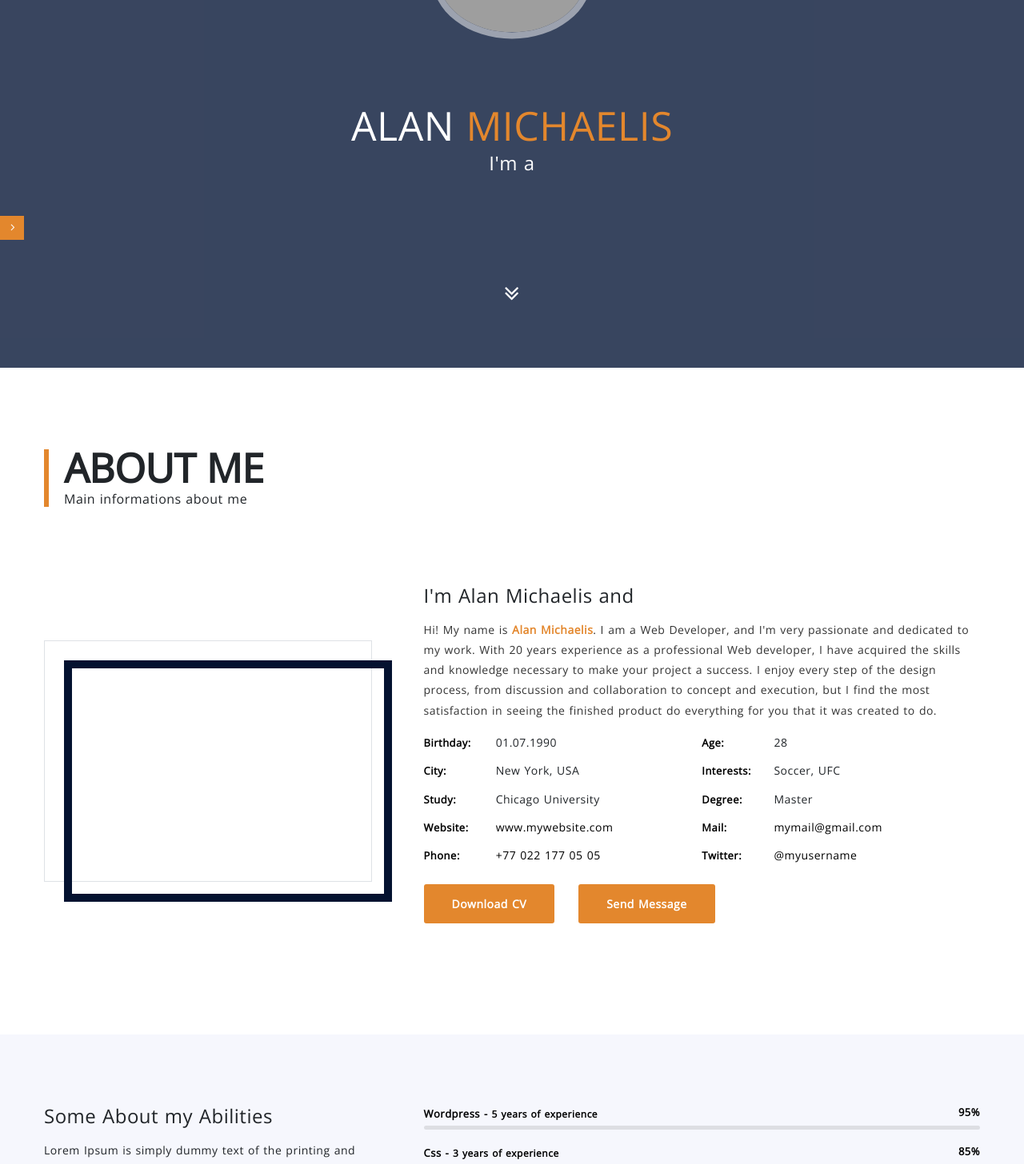
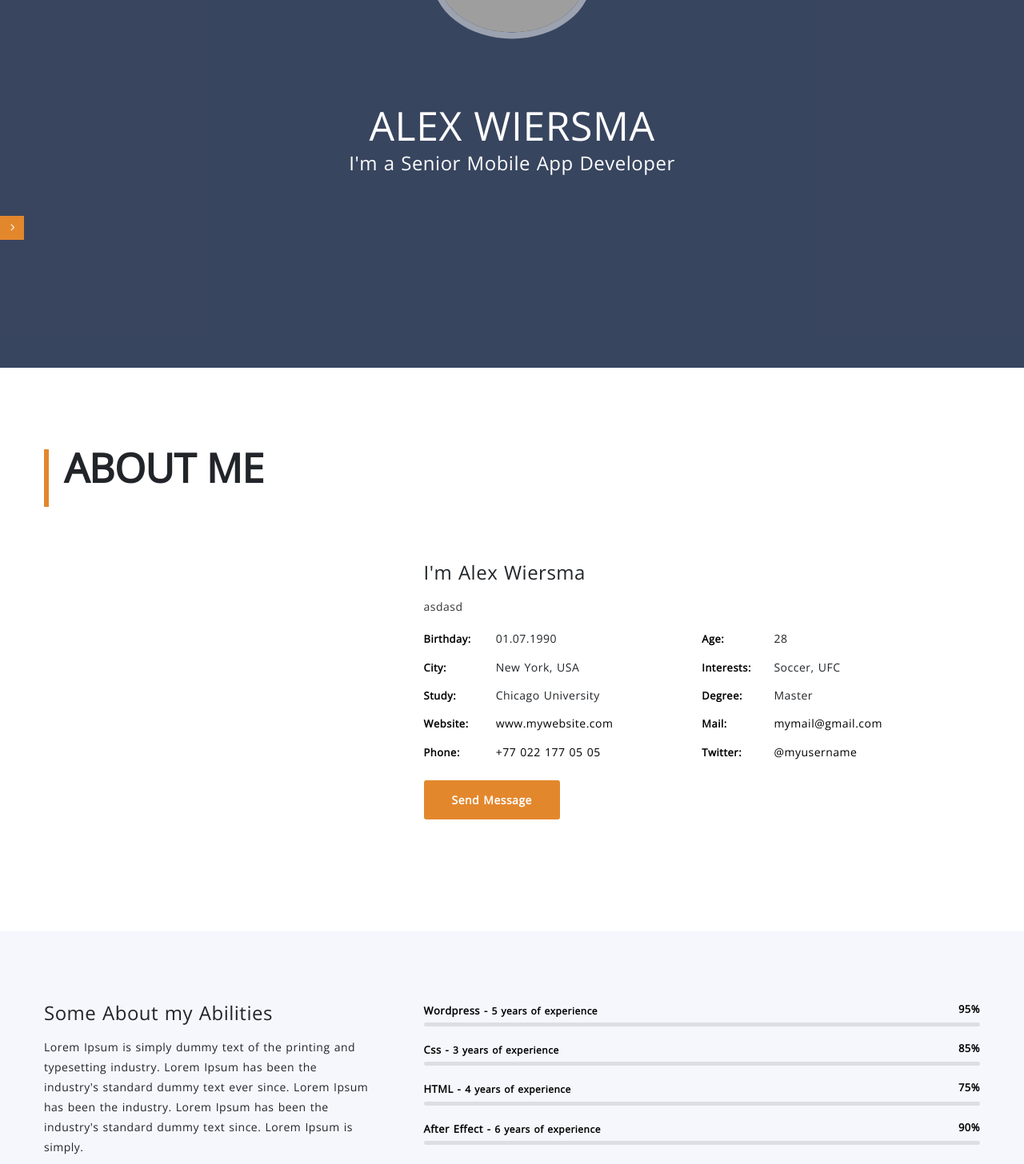
Before and after one commit to AlexWiersma/githubpages, a Nuxt app: page / in a window 1280 px wide. Shown: the part 340-1796 px from the top of the page at 80% size. Built offline with nearby package versions, Linux system fonts and the light colour scheme; grey boxes are pictures that could not be loaded.

Commit message:
screensize_fixes: cleanup

```diff
--- a/pages/index.vue
+++ b/pages/index.vue
@@ -2,20 +2,9 @@
 
   <!-- WRAPPER ALL -->
   <div class="arlo_tm_wrapper_all">
-
-    <!--    <div id="arlo_tm_popup_blog">-->
-    <!--      <div class="container">-->
-    <!--        <div class="inner_popup scrollable"></div>-->
-    <!--      </div>-->
-    <!--      <span class="close"><a href="#"></a></span>-->
-    <!--    </div>-->
-
     <!-- MOBILE MENU -->
     <div class="arlo_tm_mobile_header_wrap">
       <div class="main_wrap">
-        <div class="logo">
-          <img src="img/logo/mobile_logo.png" alt="" />
-        </div>
         <div v-on:click="toggleMobileMenu($event)" class="arlo_tm_trigger">
           <div class="hamburger hamburger--collapse-r">
             <div class="hamburger-box">
@@ -29,9 +18,7 @@
           <ul class="anchor_nav">
             <li><a href="#home">Home</a></li>
             <li><a href="#about">About</a></li>
-            <li><a href="#services">Services</a></li>
             <li><a href="#portfolio">Portfolio</a></li>
-            <li><a href="#news">News</a></li>
             <li><a href="#contact">Contact</a></li>
           </ul>
         </div>
@@ -43,21 +30,14 @@
     <div class="arlo_tm_content">
 
       <!-- LEFTPART -->
-      <!--      <div class="arlo_tm_leftpart_wrap opened">-->
-      <!--      <div class="arlo_tm_leftpart_wrap hide">-->
-      <!--      <div class="arlo_tm_leftpart_wrap">-->
       <div v-bind:class="[openAndHideSideMenuElement('arlo_tm_leftpart_wrap')]">
         <div class="leftpart_inner">
-          <div class="logo_wrap">
-            <a href="#"><img src="img/logo/desktop-logo.png" alt="" /></a>
-          </div>
+          <div class="logo_wrap"></div>
           <div class="menu_list_wrap">
             <ul class="anchor_nav">
               <li><a href="#home">Home</a></li>
               <li><a href="#about">About</a></li>
-              <li><a href="#services">Services</a></li>
               <li><a href="#portfolio">Portfolio</a></li>
-              <li><a href="#news">News</a></li>
               <li><a href="#contact">Contact</a></li>
             </ul>
           </div>
@@ -97,15 +77,12 @@
                       <img src="img/hero/new.jpg" alt="" />
                     </div>
                     <div class="name_holder">
-                      <h3>Alan <span>Michaelis</span></h3>
+                      <h3>Alex Wiersma</h3>
                     </div>
                     <div class="text_typing">
-                      <p>I'm a <span class="arlo_tm_animation_text_word"></span></p>
+                      <p>I'm a Senior Mobile App Developer</p>
                     </div>
                   </div>
-                </div>
-                <div class="arlo_tm_arrow_wrap bounce anchor">
-                  <a href="#about"><i class="xcon-angle-double-down"></i></a>
                 </div>
               </div>
             </div>
@@ -117,29 +94,28 @@
               <div class="container">
                 <div class="arlo_tm_title_holder">
                   <h3>About Me</h3>
-                  <span>Main informations about me</span>
                 </div>
                 <div class="arlo_tm_about_wrap">
                   <div class="author_wrap">
                     <div class="leftbox">
-                      <div class="about_image_wrap parallax" data-relative-input="true">
-                        <div class="image layer" data-depth="0.1">
-                          <img src="img/about/550x640.jpg" alt="" />
-                          <div class="inner" data-img-url="img/about/1.jpg"></div>
-                        </div>
-                        <div class="border layer" data-depth="0.2">
-                          <img src="img/about/550x640.jpg" alt="" />
-                          <div class="inner"></div>
-                        </div>
-                      </div>
+<!--                      <div class="about_image_wrap parallax" data-relative-input="true">-->
+<!--                        <div class="image layer" data-depth="0.1">-->
+<!--                          <img src="img/about/550x640.jpg" alt="" />-->
+<!--                          <div class="inner" data-img-url="img/about/1.jpg"></div>-->
+<!--                        </div>-->
+<!--                        <div class="border layer" data-depth="0.2">-->
+<!--                          <img src="img/about/550x640.jpg" alt="" />-->
+<!--                          <div class="inner"></div>-->
+<!--                        </div>-->
+<!--                      </div>-->
 
                     </div>
                     <div class="rightbox">
                       <div class="arlo_tm_mini_title_holder">
-                        <h4>I'm Alan Michaelis and <span class="arlo_tm_animation_text_word"></span></h4>
+                        <h4>I'm Alex Wiersma</h4>
                       </div>
                       <div class="definition">
-                        <p>Hi! My name is <strong>Alan Michaelis</strong>. I am a Web Developer, and I'm very passionate and dedicated to my work. With 20 years experience as a professional Web developer, I have acquired the skills and knowledge necessary to make your project a success. I enjoy every step of the design process, from discussion and collaboration to concept and execution, but I find the most satisfaction in seeing the finished product do everything for you that it was created to do.</p>
+                        <p> asdasd </p>
                       </div>
                       <div class="about_short_contact_wrap">
                         <ul>
@@ -177,9 +153,6 @@
                       </div>
                       <div class="buttons_wrap">
                         <ul>
-                          <li>
-                            <a href="index.html"><span>Download CV</span></a>
-                          </li>
                           <li class="anchor">
                             <a href="#contact"><span>Send Message</span></a>
                           </li>
```
